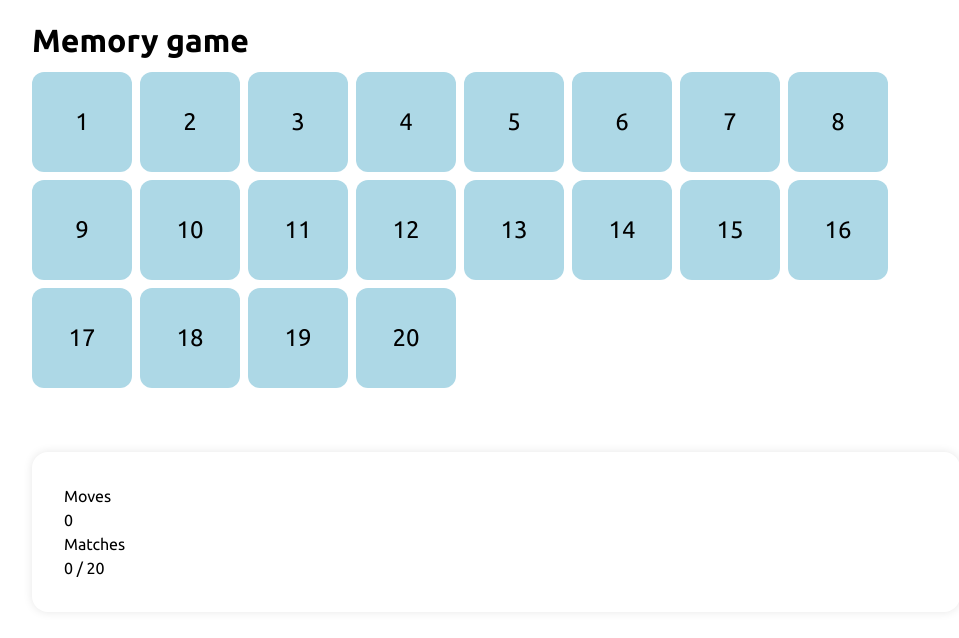
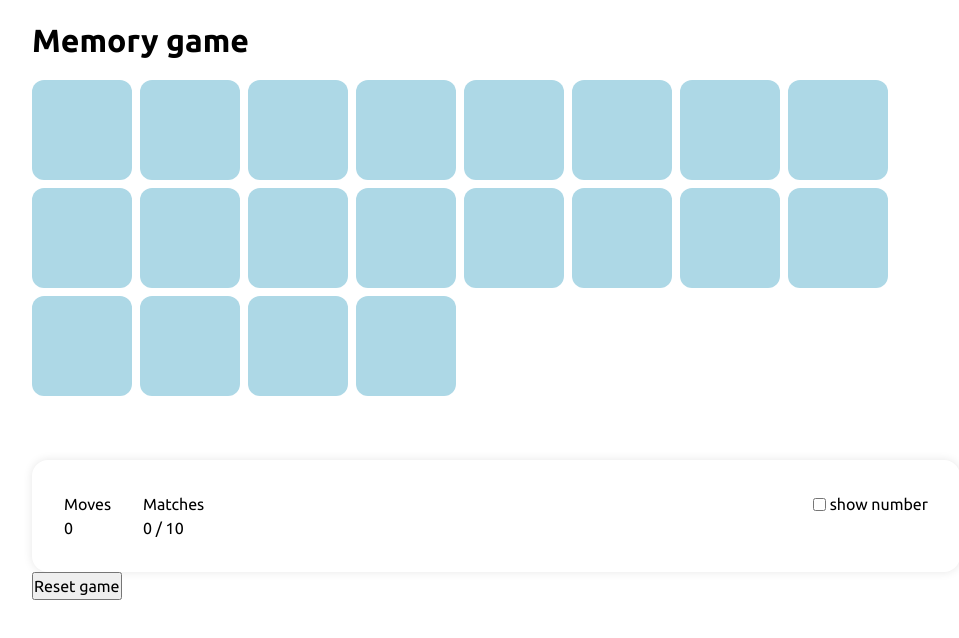
Before and after one commit to voloshynvv/vue-memory-game, a Vue app: page / in a window 1280 px wide. Shown: the top 638 px of the page, without its empty margins (144-1103 px from the left). Built offline with nearby package versions, Linux system fonts and the light colour scheme; the HTML template or start-up script is replaced by a standard one; a web font is replaced by a local one.

Commit message:
shuffle cards, display game stats

```diff
--- a/src/App.vue
+++ b/src/App.vue
@@ -1,40 +1,53 @@
 <script setup lang="ts">
-import { computed, ref, watch } from 'vue'
+import { computed, onWatcherCleanup, ref, watch } from 'vue'
 
 import MemoryCard from './components/MemoryCard.vue'
+import GameStats from './components/GameStats.vue'
 import data from './data.json'
 import type { Status } from './types'
+import { shuffle } from './utils'
 
-const emojies = ref([...data.slice(0, 10), ...data.slice(0, 10)])
+const emojies = ref([...shuffle(data.slice(0, 10)), ...shuffle(data.slice(0, 10))])
 const openedCards = ref(new Set<number>([]))
 const matchedCards = ref(new Set<number>())
-
 const moves = ref(0)
+const isLabelVisible = ref(false)
 
 const areTwoCardsOpen = computed(() => {
   return openedCards.value.size === 2
 })
 
-watch(areTwoCardsOpen, (flag) => {
-  if (!flag) return
-
-  const [firstIndex, secondIndex] = openedCards.value
-
-  moves.value += 1
+const CLOSE_TIMEOUT = 1000
+watch(areTwoCardsOpen, (opened) => {
+  if (!opened) return
 
   const id = setTimeout(() => {
     openedCards.value.clear()
-  }, 1000)
+    moves.value += 1
+  }, CLOSE_TIMEOUT)
+
+  const [firstIndex, secondIndex] = openedCards.value
 
   if (emojies.value[firstIndex].name === emojies.value[secondIndex].name) {
     matchedCards.value.add(firstIndex)
     matchedCards.value.add(secondIndex)
+    moves.value += 1
+
     clearTimeout(id)
     openedCards.value.clear()
   }
+
+  onWatcherCleanup(() => {
+    clearTimeout(id)
+  })
 })
 
 function openCard(index: number) {
+  if (openedCards.value.size === 2) {
+    openedCards.value.clear()
+    moves.value += 1
+  }
+
   openedCards.value.add(index)
 }
 
@@ -49,6 +62,16 @@ function getStatus(index: number): Status {
 
   return 'closed'
 }
+
+function resetGame() {
+  const items = data.slice(0, 10)
+  emojies.value = []
+  emojies.value = [...shuffle(items), ...shuffle(items)]
+  moves.value = 0
+  isLabelVisible.value = false
+  openedCards.value = new Set()
+  matchedCards.value = new Set()
+}
 </script>
 
 <template>
@@ -61,24 +84,21 @@ function getStatus(index: number): Status {
         :key="emoji.name"
         :emoji="emoji.htmlCode[0]"
         :name="emoji.name"
-        :label="index + 1"
-        :disabled="areTwoCardsOpen || matchedCards.has(index)"
+        :label="isLabelVisible ? `${index + 1}` : ''"
+        :disabled="matchedCards.has(index)"
         :status="getStatus(index)"
         @click="openCard(index)"
       />
     </div>
 
-    <section class="game-stats">
-      <dl>
-        <dt>Moves</dt>
-        <dd>{{ moves }}</dd>
-      </dl>
+    <GameStats
+      :matched="matchedCards.size / 2"
+      :moves
+      :total="emojies.length / 2"
+      v-model="isLabelVisible"
+    />
 
-      <dl>
-        <dt>Matches</dt>
-        <dd>{{ matchedCards.size / 2 }} / {{ emojies.length }}</dd>
-      </dl>
-    </section>
+    <button @click="resetGame">Reset game</button>
   </main>
 </template>
 
@@ -90,7 +110,7 @@ function getStatus(index: number): Status {
 }
 
 .title {
-  margin-bottom: 0.5rem;
+  margin-bottom: 1rem;
 }
 
 .game-info {
@@ -113,4 +133,9 @@ function getStatus(index: number): Status {
   padding: 2rem;
   margin-top: 4rem;
 }
+
+.game-stats {
+  display: flex;
+  justify-content: space-between;
+}
 </style>
--- /dev/null
+++ b/src/components/GameStats.vue
@@ -0,0 +1,45 @@
+<script setup lang="ts">
+defineProps<{ moves: number; matched: number; total: number }>()
+const model = defineModel()
+
+console.log(model)
+</script>
+
+<template>
+  <section class="game-stats">
+    <div class="row">
+      <dl>
+        <dt>Moves</dt>
+        <dd>{{ moves }}</dd>
+      </dl>
+
+      <dl>
+        <dt>Matches</dt>
+        <dd>{{ matched }} / {{ total }}</dd>
+      </dl>
+    </div>
+
+    <label class="label">
+      <input v-model="model" type="checkbox" />
+      show number
+    </label>
+  </section>
+</template>
+
+<style scoped>
+.game-stats {
+  display: flex;
+  align-items: flex-start;
+}
+
+.row {
+  display: flex;
+  gap: 2rem;
+}
+
+.label {
+  display: flex;
+  align-items: center;
+  gap: 0.25rem;
+}
+</style>
--- a/src/components/MemoryCard.vue
+++ b/src/components/MemoryCard.vue
@@ -8,7 +8,7 @@
     :disabled
   >
     <div class="front">
-      <span>{{ label }}</span>
+      <span v-if="label">{{ label }}</span>
     </div>
 
     <div class="back">
@@ -24,7 +24,7 @@ defineProps<{
   emoji: string
   status: Status
   name: string
-  label: number
+  label?: string
   disabled?: boolean
 }>()
 </script>
--- /dev/null
+++ b/src/utils/index.ts
@@ -0,0 +1,10 @@
+export function shuffle<T>(array: T[]): T[] {
+  const result = array.slice()
+
+  for (let i = result.length - 1; i > 0; i--) {
+    const j = Math.floor(Math.random() * (i + 1))
+    ;[result[i], result[j]] = [result[j], result[i]]
+  }
+
+  return result
+}
```
